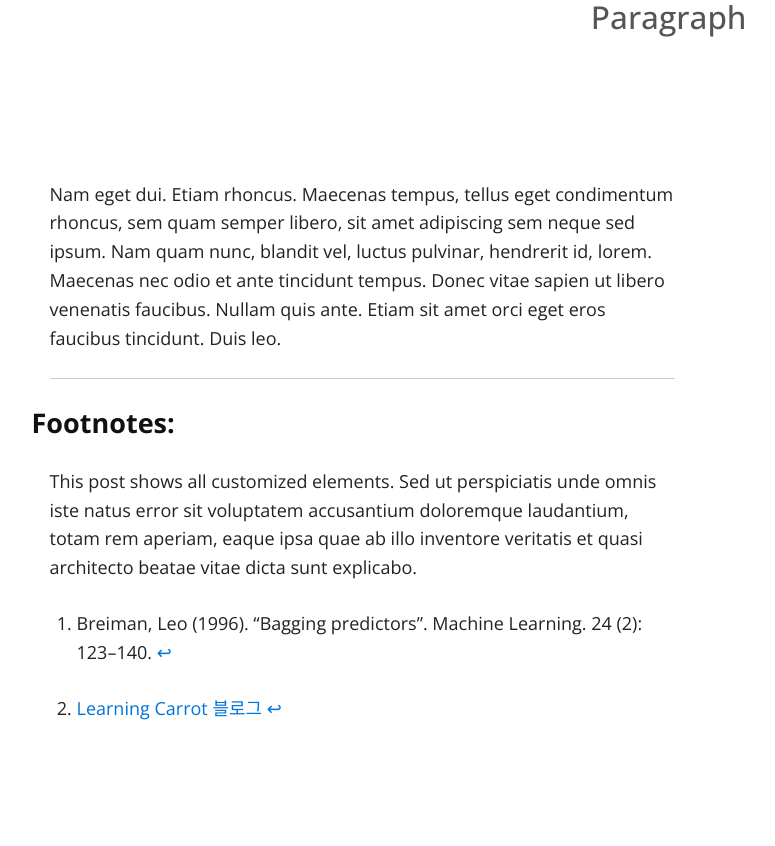
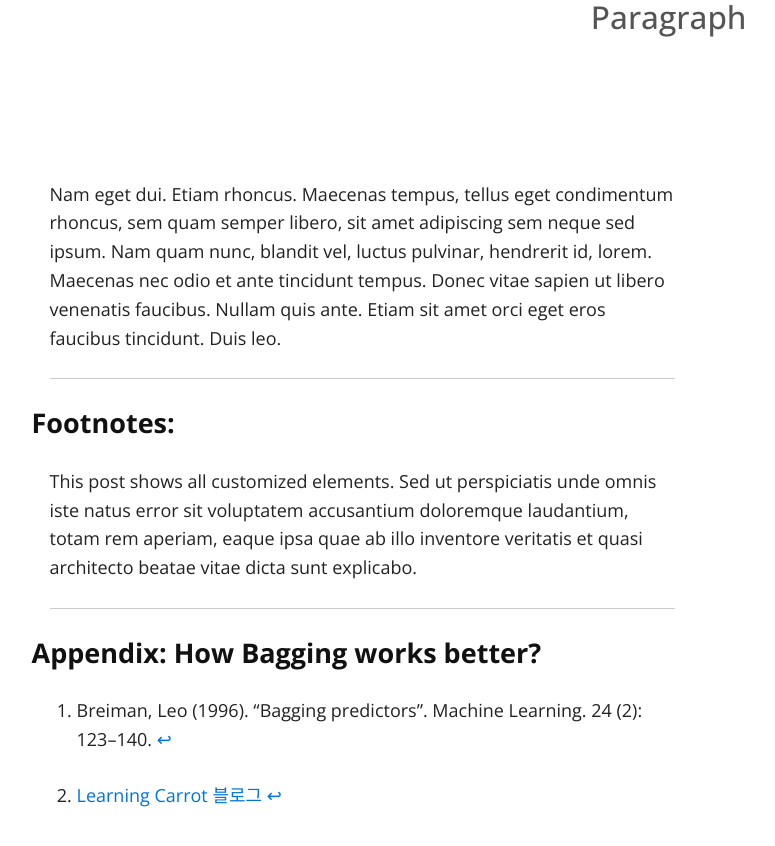
Before and after one commit to seokchaeyoon/seokchaeyoon.github.io, a Jekyll site: the page built from index.md, in a window 1280 px wide and 900 px high, scrolled down 15591 px. Shown: the top 846 px of the window, without its empty margins (278-1053 px from the left). Built offline with Jekyll 4.4.1, drawn with Linux system fonts in a browser that asks for light colours; nearby versions of some CDN libraries; formulas are drawn with MathJax 3; before the commit the page ends 16403 px from its top, so only the background shows below that.

Commit message:
Update index.md

```diff
--- a/index.md
+++ b/index.md
@@ -268,3 +268,7 @@ Nam eget dui. Etiam rhoncus. Maecenas tempus, tellus eget condimentum rhoncus, s
 
 This post shows all customized elements.
 Sed ut perspiciatis unde omnis iste natus error sit voluptatem accusantium doloremque laudantium, totam rem aperiam, eaque ipsa quae ab illo inventore veritatis et quasi architecto beatae vitae dicta sunt explicabo.
+
+<hr>
+
+##### Appendix: How Bagging works better?
```
